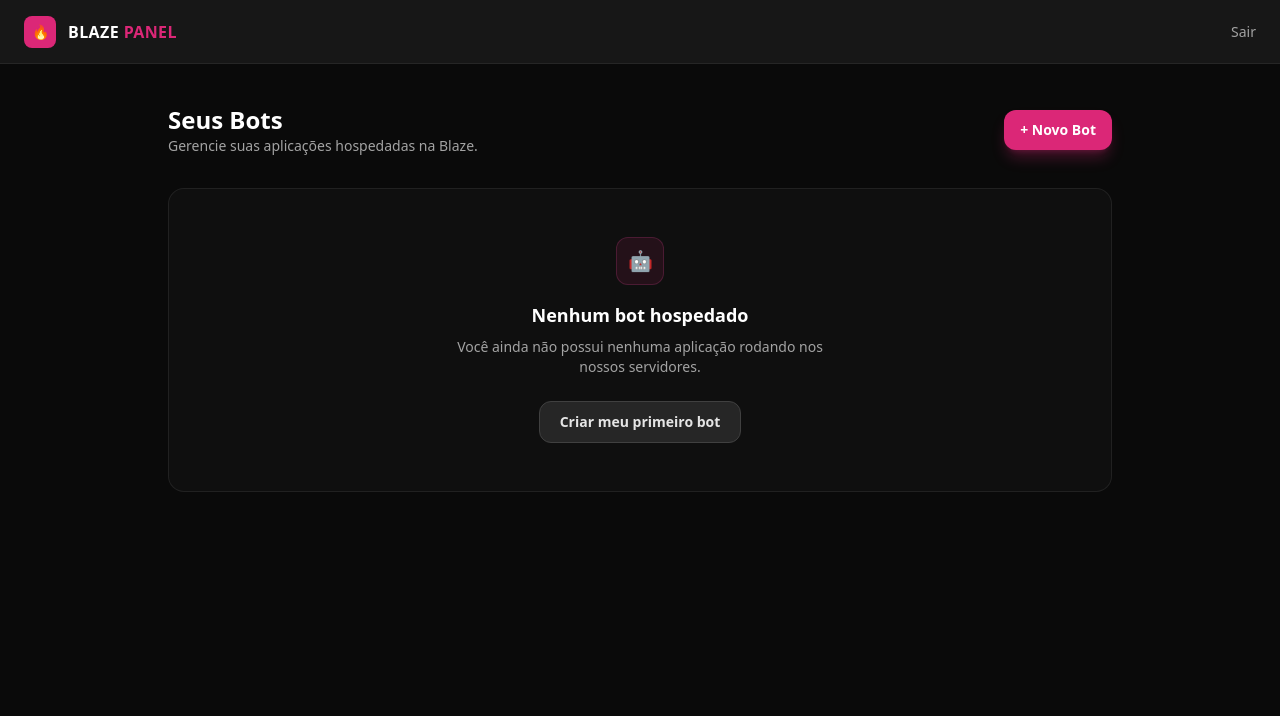
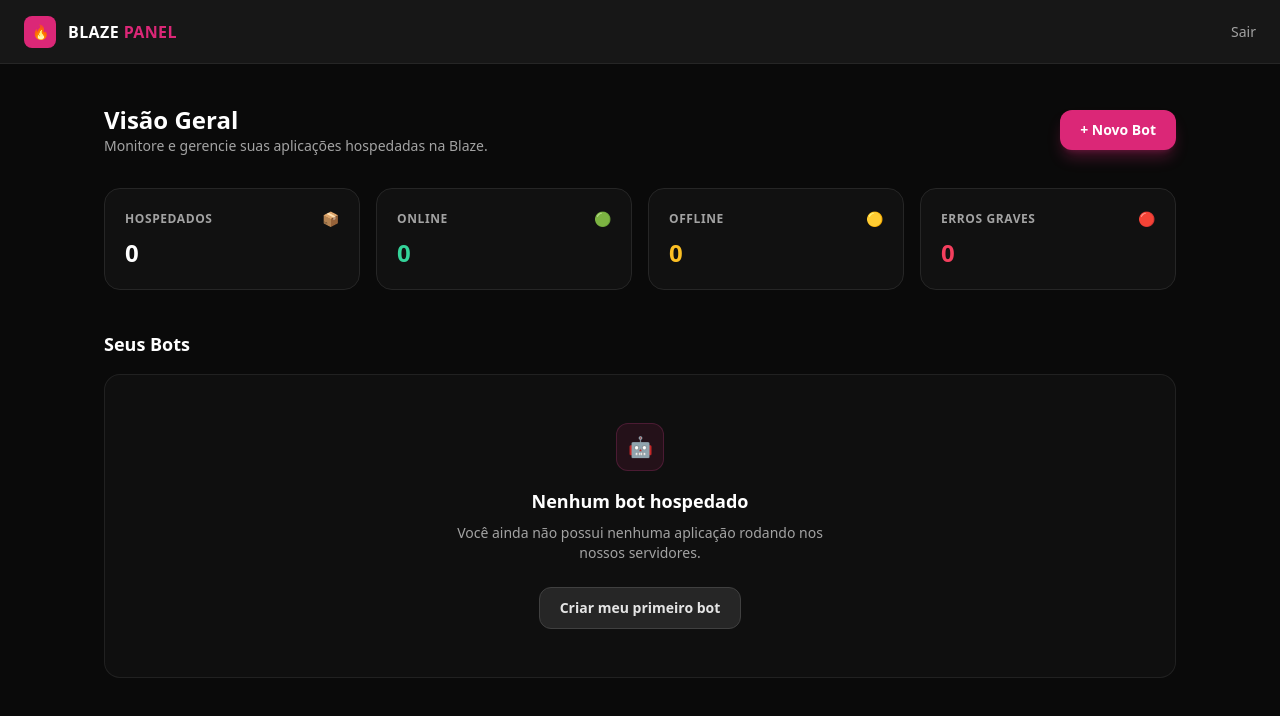
Before and after one commit to contatomugzinho-png/blazeapps, a plain HTML site: page panel.html in a window 1280 px wide. Drawn offline with nearby package versions, Linux system fonts and the light colour scheme; sample sign-in values are in the browser's storage.

Commit message:
Atualizar o panel.html

```diff
--- a/panel.html
+++ b/panel.html
@@ -18,26 +18,73 @@
     </header>
 
     <!-- CONTEÚDO PRINCIPAL DO PAINEL -->
-    <main class="flex-1 max-w-5xl w-full mx-auto p-6 md:p-10">
-        <div class="flex items-center justify-between mb-8">
+    <main class="flex-1 max-w-6xl w-full mx-auto p-6 md:p-10">
+
+        <!-- Cabeçalho e Botão Novo Bot -->
+        <div class="flex flex-col sm:flex-row items-start sm:items-center justify-between gap-4 mb-8">
             <div>
-                <h1 class="text-2xl font-black">Seus Bots</h1>
-                <p class="text-neutral-400 text-sm">Gerencie suas aplicações hospedadas na Blaze.</p>
+                <h1 class="text-2xl font-black">Visão Geral</h1>
+                <p class="text-neutral-400 text-sm">Monitore e gerencie suas aplicações hospedadas na Blaze.</p>
             </div>
-            <button onclick="alert('Funcionalidade de criar bot em breve!')" class="bg-pink-600 hover:bg-pink-500 text-white text-sm font-bold px-4 py-2.5 rounded-xl shadow-lg shadow-pink-600/30 transition-all">
+            <button onclick="alert('Funcionalidade de criar bot em breve!')" class="bg-pink-600 hover:bg-pink-500 text-white text-sm font-bold px-5 py-2.5 rounded-xl shadow-lg shadow-pink-600/30 transition-all">
                 + Novo Bot
             </button>
         </div>
 
-        <!-- Estado Vazio (Sem bots) -->
-        <div class="bg-neutral-900/40 border border-neutral-800/80 rounded-2xl p-12 text-center">
-            <div class="w-12 h-12 bg-pink-600/10 text-pink-500 rounded-xl flex items-center justify-center mx-auto mb-4 text-xl border border-pink-500/20">🤖</div>
-            <h2 class="text-lg font-bold mb-2">Nenhum bot hospedado</h2>
-            <p class="text-neutral-400 text-sm max-w-sm mx-auto mb-6">Você ainda não possui nenhuma aplicação rodando nos nossos servidores.</p>
-            <button onclick="alert('Abra para criar bot!')" class="bg-neutral-800 hover:bg-neutral-700 text-neutral-200 text-sm font-semibold px-5 py-2.5 rounded-xl border border-neutral-700 transition-all">
-                Criar meu primeiro bot
-            </button>
+        <!-- CARDS DE ESTATÍSTICAS (Métricas dos Bots) -->
+        <div class="grid grid-cols-2 md:grid-cols-4 gap-4 mb-10">
+            <!-- Bots Hospedados -->
+            <div class="bg-neutral-900/60 border border-neutral-800 p-5 rounded-2xl">
+                <div class="flex items-center justify-between mb-2">
+                    <span class="text-xs font-semibold text-neutral-400 uppercase tracking-wider">Hospedados</span>
+                    <span class="text-blue-500 text-sm font-bold">📦</span>
+                </div>
+                <div class="text-2xl font-black text-white" id="stat-total">0</div>
+            </div>
+
+            <!-- Bots Onlines -->
+            <div class="bg-neutral-900/60 border border-neutral-800 p-5 rounded-2xl">
+                <div class="flex items-center justify-between mb-2">
+                    <span class="text-xs font-semibold text-neutral-400 uppercase tracking-wider">Online</span>
+                    <span class="text-emerald-500 text-sm font-bold">🟢</span>
+                </div>
+                <div class="text-2xl font-black text-emerald-400" id="stat-online">0</div>
+            </div>
+
+            <!-- Bots Offlines -->
+            <div class="bg-neutral-900/60 border border-neutral-800 p-5 rounded-2xl">
+                <div class="flex items-center justify-between mb-2">
+                    <span class="text-xs font-semibold text-neutral-400 uppercase tracking-wider">Offline</span>
+                    <span class="text-amber-500 text-sm font-bold">🟡</span>
+                </div>
+                <div class="text-2xl font-black text-amber-400" id="stat-offline">0</div>
+            </div>
+
+            <!-- Erros Graves -->
+            <div class="bg-neutral-900/60 border border-neutral-800 p-5 rounded-2xl">
+                <div class="flex items-center justify-between mb-2">
+                    <span class="text-xs font-semibold text-neutral-400 uppercase tracking-wider">Erros Graves</span>
+                    <span class="text-rose-500 text-sm font-bold">🔴</span>
+                </div>
+                <div class="text-2xl font-black text-rose-500" id="stat-erros">0</div>
+            </div>
         </div>
+
+        <!-- SEÇÃO DE LISTA DE BOTS / ESTADO VAZIO -->
+        <div>
+            <h2 class="text-lg font-bold mb-4">Seus Bots</h2>
+
+            <!-- Estado Vazio (Aparece quando não tem bots) -->
+            <div id="empty-state" class="bg-neutral-900/40 border border-neutral-800/80 rounded-2xl p-12 text-center">
+                <div class="w-12 h-12 bg-pink-600/10 text-pink-500 rounded-xl flex items-center justify-center mx-auto mb-4 text-xl border border-pink-500/20">🤖</div>
+                <h3 class="text-lg font-bold mb-2">Nenhum bot hospedado</h3>
+                <p class="text-neutral-400 text-sm max-w-sm mx-auto mb-6">Você ainda não possui nenhuma aplicação rodando nos nossos servidores.</p>
+                <button onclick="alert('Abra para criar bot!')" class="bg-neutral-800 hover:bg-neutral-700 text-neutral-200 text-sm font-semibold px-5 py-2.5 rounded-xl border border-neutral-700 transition-all">
+                    Criar meu primeiro bot
+                </button>
+            </div>
+        </div>
+
     </main>
 
     <script>
@@ -46,10 +93,14 @@
             const loggedUser = localStorage.getItem('blaze_logged_in');
             if (loggedUser !== 'true') {
                 window.location.href = 'login.html';
+                return;
             }
+
+            // Aqui futuramente você vai carregar os dados reais dos bots do usuário
+            // Por enquanto está configurado em 0 para o estado vazio inicial
         }
 
-        // Função de sair da conta (limpa a sessão gravada)
+        // Função de sair da conta
         function logout() {
             localStorage.removeItem('blaze_logged_in');
             window.location.href = 'login.html';
```
